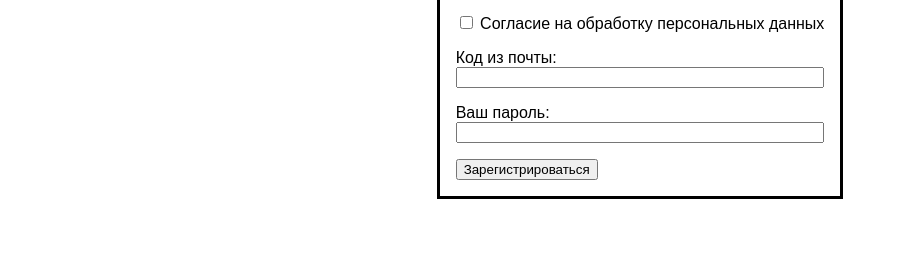
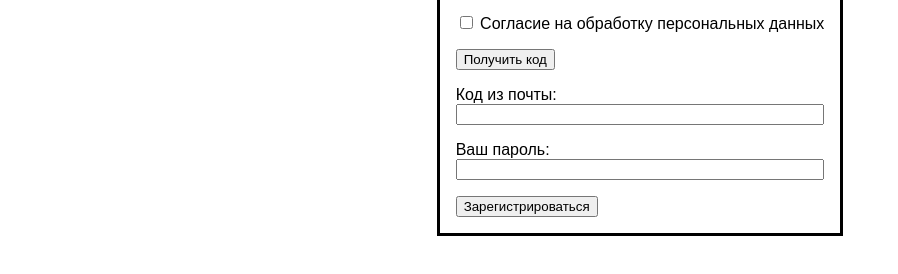
Before and after one commit to Kirus1930/SPO_1, a plain HTML site: page front/registrate.html in a window 1280 px wide. Shown: the part 142-416 px from the top of the page, without its empty margins (0-898 px from the left). Drawn offline with Linux system fonts and the light colour scheme.

Commit message:
Add button for getting registration code

```diff
--- a/front/registrate.html
+++ b/front/registrate.html
@@ -21,6 +21,9 @@
                     <input type="checkbox" required /> Согласие на обработку персональных данных
                 </p>
                 <p>
+                    <button type="button" formmethod="get" id="get_code">Получить код</button>
+                </p>
+                <p>
                     <label>Код из почты:
                         <input type="password" name="code" required />
                     </label>
```
